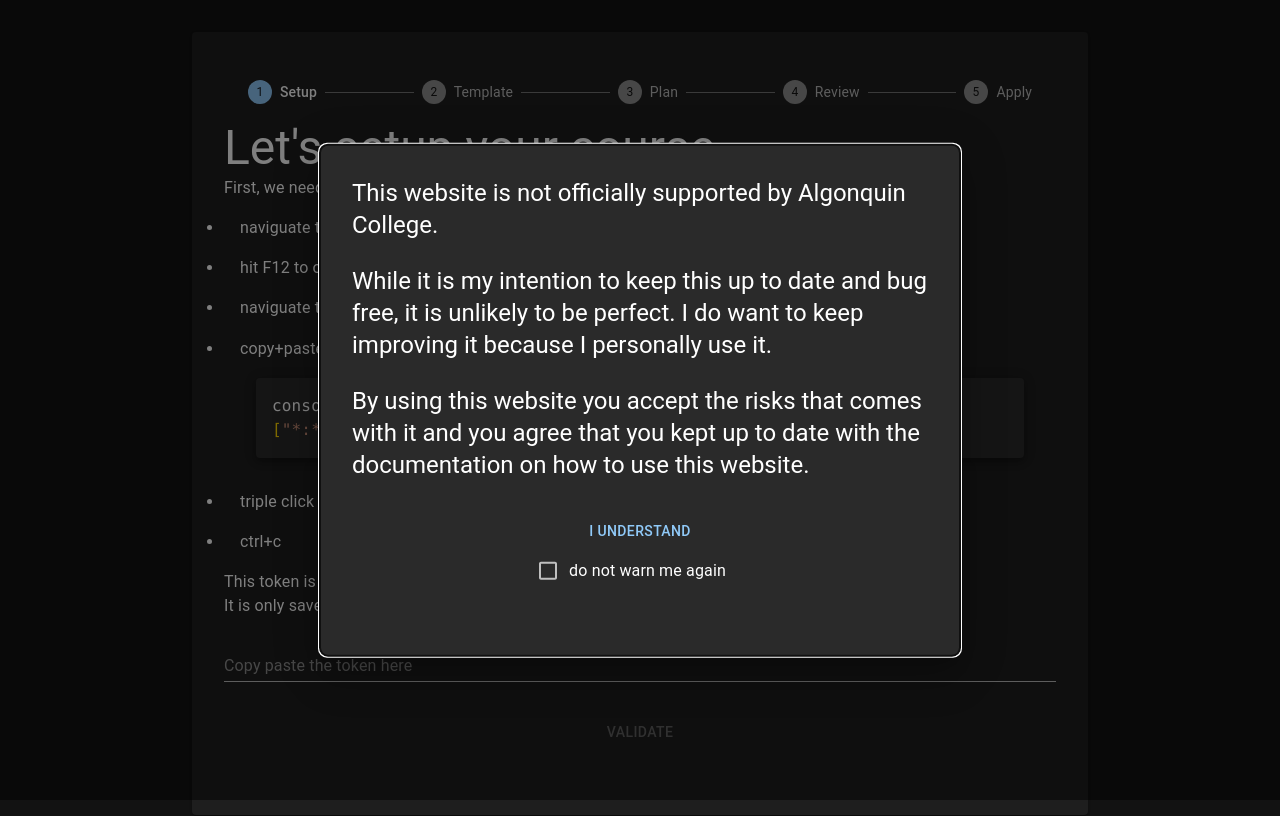
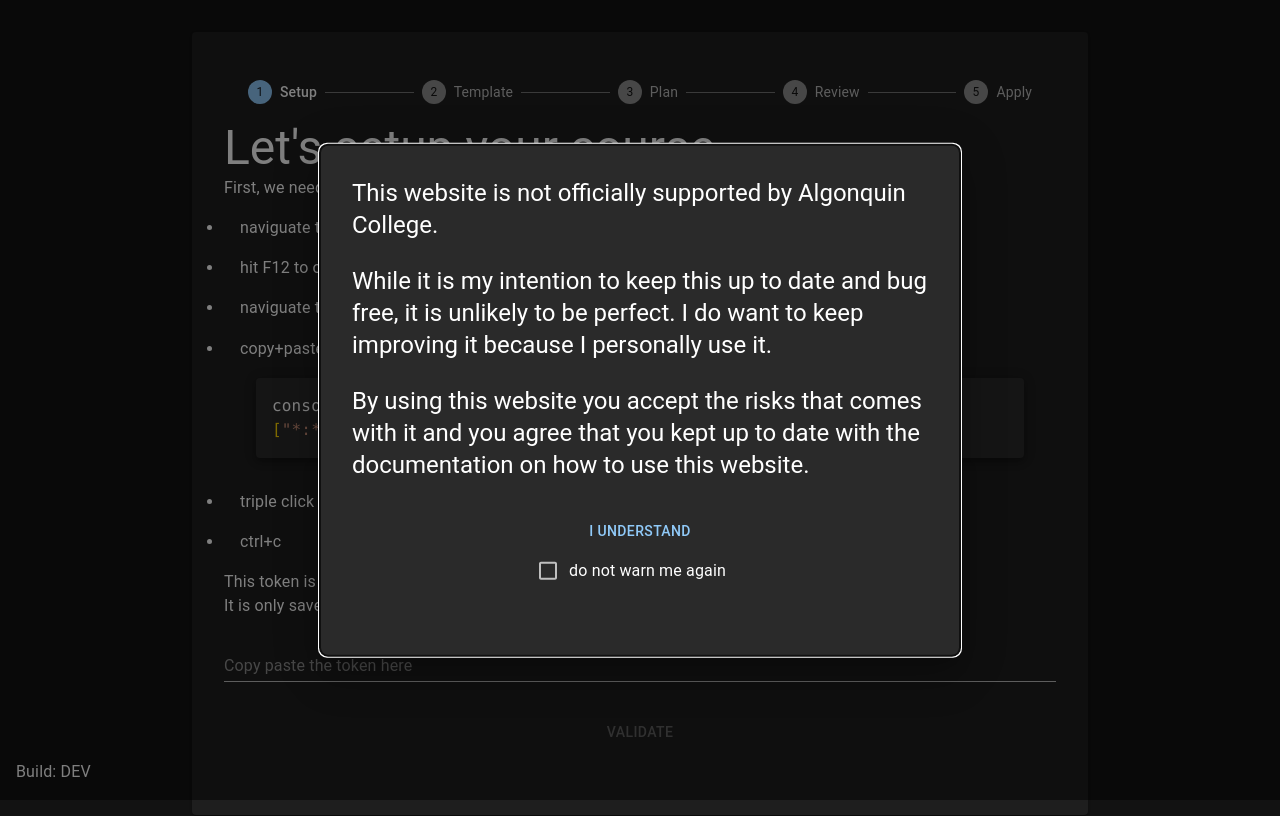
Before and after one commit to BoxThatBeat/assistant, a React (Create React App) app: page / in a window 1280 px wide. Shown: the top 816 px of the page. Built offline with nearby package versions, Linux system fonts and the light colour scheme; what io-ts would draw is missing.

Commit message:
Add visible build hash to build

```diff
--- a/package.json
+++ b/package.json
@@ -30,6 +30,7 @@
     "format": "npx prettier . --write",
     "format-check": "npx prettier . --check",
     "start": "react-scripts start",
+    "consts": "echo \"{ \\\"hash\\\": \\\"`git rev-parse --short HEAD`\\\" }\" > src/env.json",
     "build": "react-scripts build",
     "test": "TZ=America/New_York cypress run --component",
     "eject": "react-scripts eject",
--- /dev/null
+++ b/src/components/Build.tsx
@@ -0,0 +1,10 @@
+import { Typography } from "@mui/material";
+import env from "../env.json";
+
+export const Build = (): React.ReactElement => {
+  return (
+    <Typography sx={{ position: "absolute", m: 2, bottom: 0 }}>
+      Build: {env.hash}
+    </Typography>
+  );
+};
--- /dev/null
+++ b/src/env.json
@@ -0,0 +1 @@
+{ "hash": "DEV" }
--- a/src/index.tsx
+++ b/src/index.tsx
@@ -7,6 +7,7 @@
 import { Provider } from "react-redux";
 import { LocalizationProvider } from "@mui/x-date-pickers";
 import { AdapterDayjs } from "@mui/x-date-pickers/AdapterDayjs";
+import { Build } from "./components/Build";
 
 const darkTheme = createTheme({
   palette: {
@@ -25,6 +26,7 @@
         <CssBaseline />
         <Provider store={store}>
           <LocalizationProvider dateAdapter={AdapterDayjs}>
+            <Build />
             <App />
           </LocalizationProvider>
         </Provider>
```
